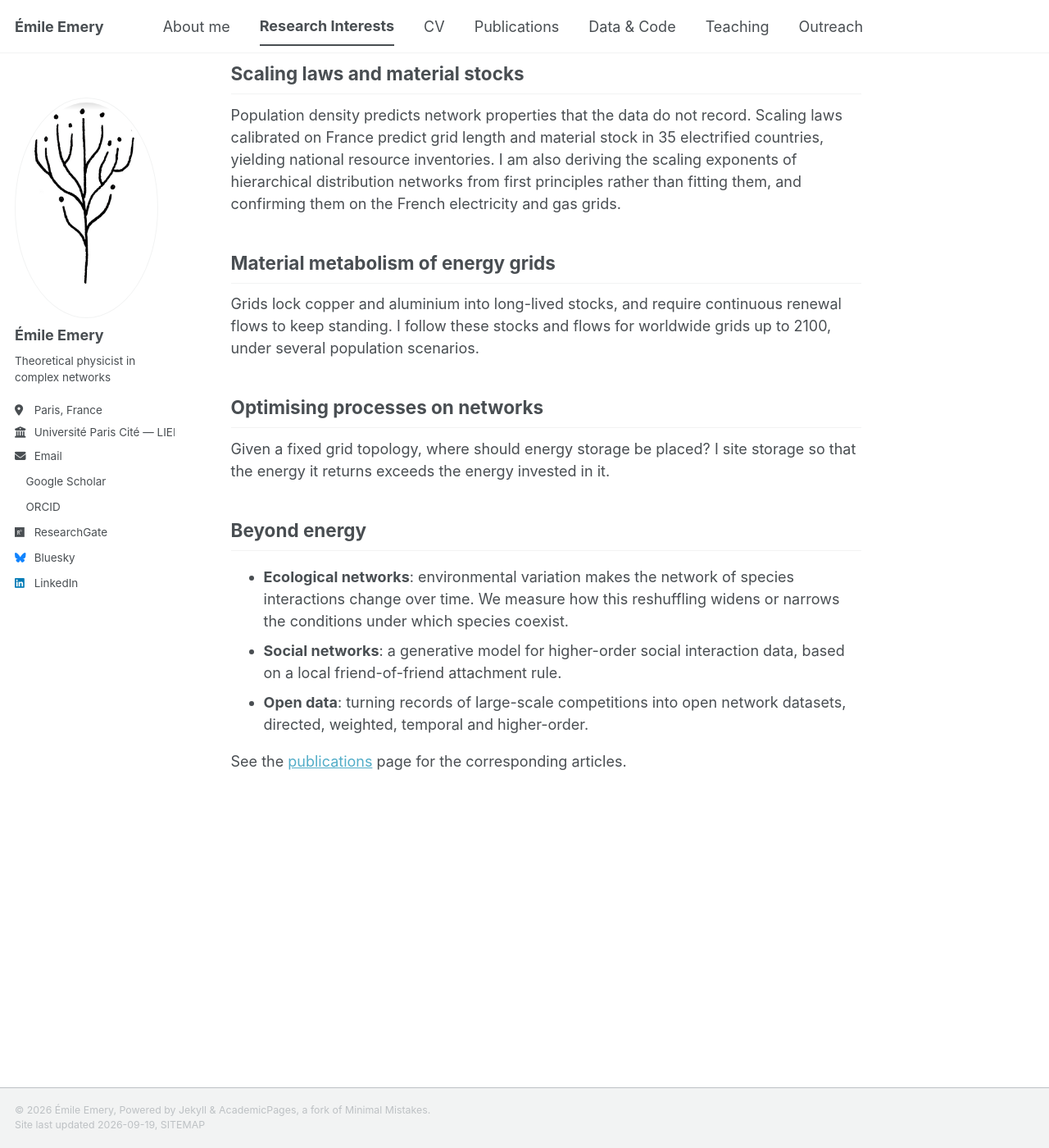
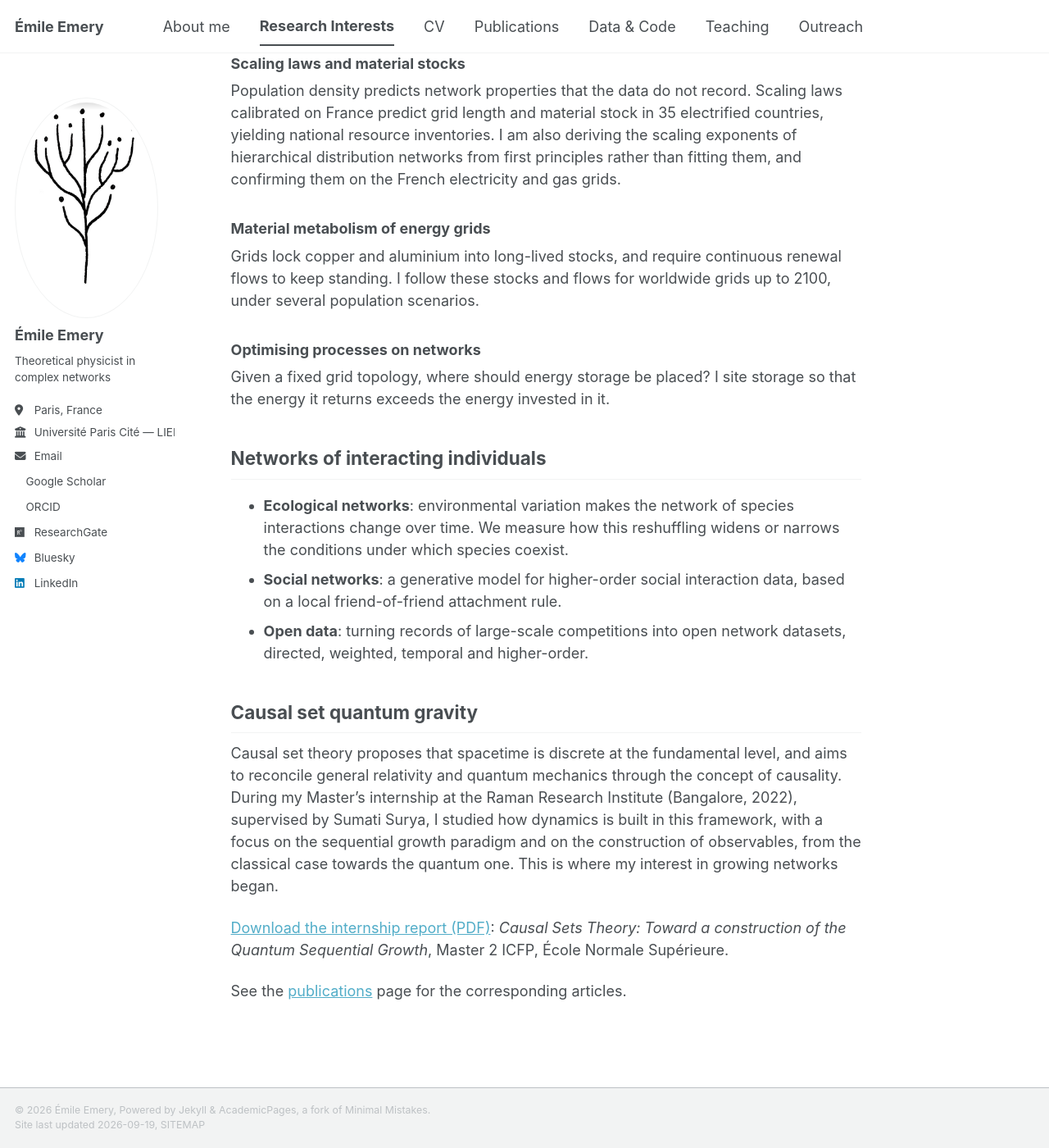
Before and after one commit to emileemery/emileemery.github.io, a Jekyll site: the page built from _pages/research.md, in a window 1280 px wide and 1400 px high, scrolled down 681 px. Shown: the whole window at 82% size. Built offline with Jekyll 4.4.1, drawn with Linux system fonts in a browser that asks for light colours; a style sheet for code colours, icons or effects is not loaded; some of the changed text lies outside the part shown.

Commit message:
Restructure research interests into three areas, add internship report
Co-Authored-By: Claude Opus 5 <noreply@anthropic.com>

```diff
--- a/_pages/research.md
+++ b/_pages/research.md
@@ -4,32 +4,36 @@ title: "Research interests"
 author_profile: true
 ---
 
-I work on spatial complex networks through generative modelling. My approach combines growing a network from a geographic field, such as population, demand or resources, with analysing its topology, in order to explain how infrastructure is shaped, how robust it is, and what it consumes. Most of my work concerns the energy transition, with excursions into ecological and social systems.
+I work on complex networks through generative modelling: I grow networks from simple rules and compare them with large empirical data sets, in order to explain how real networks are shaped, how robust they are, and what they consume. My research falls into three areas.
 
-Power grids as complex networks
+Energy transition
 ------
+
+### Power grids as complex networks
 I modelled a full national transmission grid, the French one, from operator data. Its efficiency stems from the high-voltage mesh interconnecting thermal plants, which means that integrating diffuse renewable production will require topological adjustment.
 
-Generative growth models
-------
+### Generative growth models
 Can simple rules reproduce the structure of a real grid? A sequential growth model with rural–urban differentiation, connecting to nearest neighbours in rural areas and by preferential attachment in cities, reproduces both the topology of the French transmission grid and its Joule losses. More generally, most spatial generative models assume that nodes are distributed uniformly; I am replacing this assumption with a self-similar distribution and testing it on urban, road, electrical and biological networks.
 
-Scaling laws and material stocks
-------
+### Scaling laws and material stocks
 Population density predicts network properties that the data do not record. Scaling laws calibrated on France predict grid length and material stock in 35 electrified countries, yielding national resource inventories. I am also deriving the scaling exponents of hierarchical distribution networks from first principles rather than fitting them, and confirming them on the French electricity and gas grids.
 
-Material metabolism of energy grids
-------
+### Material metabolism of energy grids
 Grids lock copper and aluminium into long-lived stocks, and require continuous renewal flows to keep standing. I follow these stocks and flows for worldwide grids up to 2100, under several population scenarios.
 
-Optimising processes on networks
-------
+### Optimising processes on networks
 Given a fixed grid topology, where should energy storage be placed? I site storage so that the energy it returns exceeds the energy invested in it.
 
-Beyond energy
+Networks of interacting individuals
 ------
 * **Ecological networks**: environmental variation makes the network of species interactions change over time. We measure how this reshuffling widens or narrows the conditions under which species coexist.
 * **Social networks**: a generative model for higher-order social interaction data, based on a local friend-of-friend attachment rule.
 * **Open data**: turning records of large-scale competitions into open network datasets, directed, weighted, temporal and higher-order.
 
+Causal set quantum gravity
+------
+Causal set theory proposes that spacetime is discrete at the fundamental level, and aims to reconcile general relativity and quantum mechanics through the concept of causality. During my Master's internship at the Raman Research Institute (Bangalore, 2022), supervised by Sumati Surya, I studied how dynamics is built in this framework, with a focus on the sequential growth paradigm and on the construction of observables, from the classical case towards the quantum one. This is where my interest in growing networks began.
+
+[Download the internship report (PDF)](/files/Emery_2022_internship_report_causal_sets.pdf): *Causal Sets Theory: Toward a construction of the Quantum Sequential Growth*, Master 2 ICFP, École Normale Supérieure.
+
 See the [publications](/publications/) page for the corresponding articles.
```
Also changed, not shown: 1 other file.
